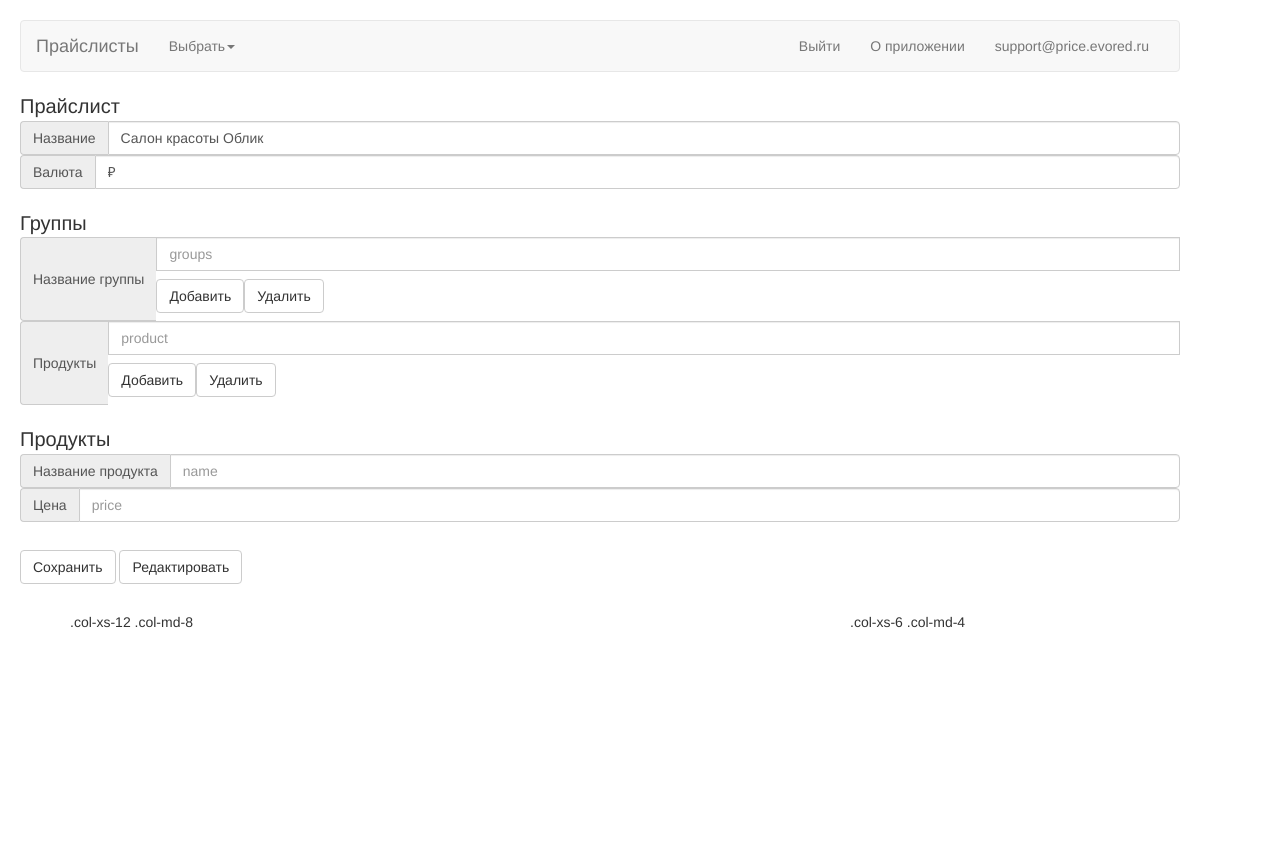
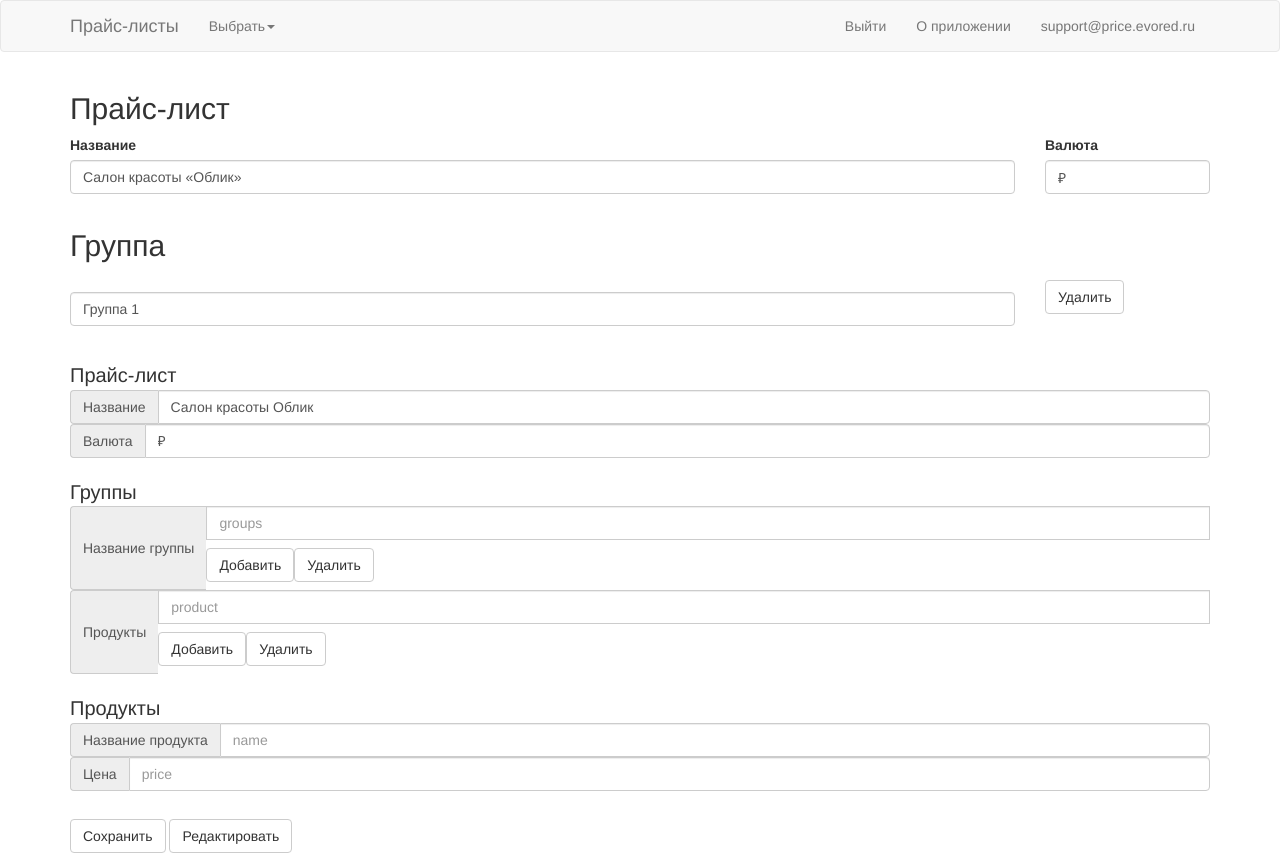
Before and after one commit to svetlana-sotnikova/research-bootstrap, a plain HTML site: page index.html in a window 1280 px wide. Before the commit the page ends 800 px from the top, so only its background shows below. Drawn offline with nearby package versions, Linux system fonts and the light colour scheme.

Commit message:
Поменяла вид

```diff
--- a/index.html
+++ b/index.html
@@ -1,5 +1,6 @@
 <!DOCTYPE html>
 <html lang="en">
+
 <head>
   <meta charset="utf-8">
   <meta http-equiv="X-UA-Compatible" content="IE=edge">
@@ -17,19 +18,20 @@
       <script src="https://oss.maxcdn.com/respond/1.4.2/respond.min.js"></script>
     <![endif]-->
 </head>
+
 <body>
-    <div style="padding: 20px 20px; width: 1200px;">
   <nav class="navbar navbar-default">
-          <div class="container-fluid">
+    <div class="container">
       <!-- Brand and toggle get grouped for better mobile display -->
       <div class="navbar-header">
-              <button type="button" class="navbar-toggle collapsed" data-toggle="collapse" data-target="#bs-example-navbar-collapse-1" aria-expanded="false">
+        <button type="button" class="navbar-toggle collapsed" data-toggle="collapse" data-target="#bs-example-navbar-collapse-1"
+          aria-expanded="false">
                 <span class="sr-only">Toggle navigation</span>
                 <span class="icon-bar"></span>
                 <span class="icon-bar"></span>
                 <span class="icon-bar"></span>
               </button>
-              <a class="navbar-brand" href="#">Прайслисты</a>
+        <a class="navbar-brand" href="#">Прайс-листы</a>
       </div>
 
       <!-- Collect the nav links, forms, and other content for toggling -->
@@ -53,11 +55,52 @@
           <li><a href="#">О приложении</a></li>
           <li><a href="#">support@price.evored.ru</a></li>
         </ul>
-            </div><!-- /.navbar-collapse -->
-          </div><!-- /.container-fluid -->
+      </div>
+      <!-- /.navbar-collapse -->
+    </div>
+    <!-- /.container-fluid -->
   </nav>
 
-        <div style="font-size: 20px; margin: 20px 0;"> Прайслист
+  <div class="container">
+    <h2>Прайс-лист</h2>
+
+    <div class="row">
+      <div class="col-md-10">
+        <div class="form-group">
+          <label for="pricelist-name">Название</label>
+          <input type="text" class="form-control" id="pricelist-name" value="Салон красоты «Облик»">
+        </div>
+      </div>
+
+      <div class="col-md-2">
+        <div class="form-group">
+          <label for="pricelist-currency">Валюта</label>
+          <input type="text" class="form-control" id="pricelist-currency" value="₽">
+        </div>
+      </div>
+    </div>
+  </div>
+
+  <div class="container">
+    <h2>Группа</h2>
+
+    <div class="row">
+      <div class="col-md-10">
+        <div class="form-group">
+          <label for="pricelist-group"></label>
+          <input type="text" class="form-control" id="pricelist-group" value="Группа 1">
+        </div>
+      </div>
+      <div class="col-md-2">
+        <button type="button" class="btn btn-default navbar-btn">Удалить</button>
+      </div>
+    </div>
+  </div>
+
+  <div class="container">
+    <div style="font-size: 20px; margin: 20px 0;">
+      Прайс-лист
+
       <div class="input-group">
         <span class="input-group-addon" id="basic-addon1">Название</span>
         <input type="text" class="form-control" placeholder="name" value="Салон красоты Облик" aria-describedby="basic-addon1">
@@ -102,17 +145,10 @@
   </div>
 
 
-    <div class="container">
-        <div class="row">
-          <div class="col-xs-12 col-md-8">.col-xs-12 .col-md-8</div>
-          <div class="col-xs-6 col-md-4">.col-xs-6 .col-md-4</div>
-        </div>
-    </div>
-
-
   <!-- jQuery (necessary for Bootstrap's JavaScript plugins) -->
   <script src="https://ajax.googleapis.com/ajax/libs/jquery/1.12.4/jquery.min.js"></script>
   <!-- Include all compiled plugins (below), or include individual files as needed -->
   <script src="js/bootstrap.min.js"></script>
 </body>
+
 </html>
```
Lines whose indentation alone changed are shown as unchanged.
